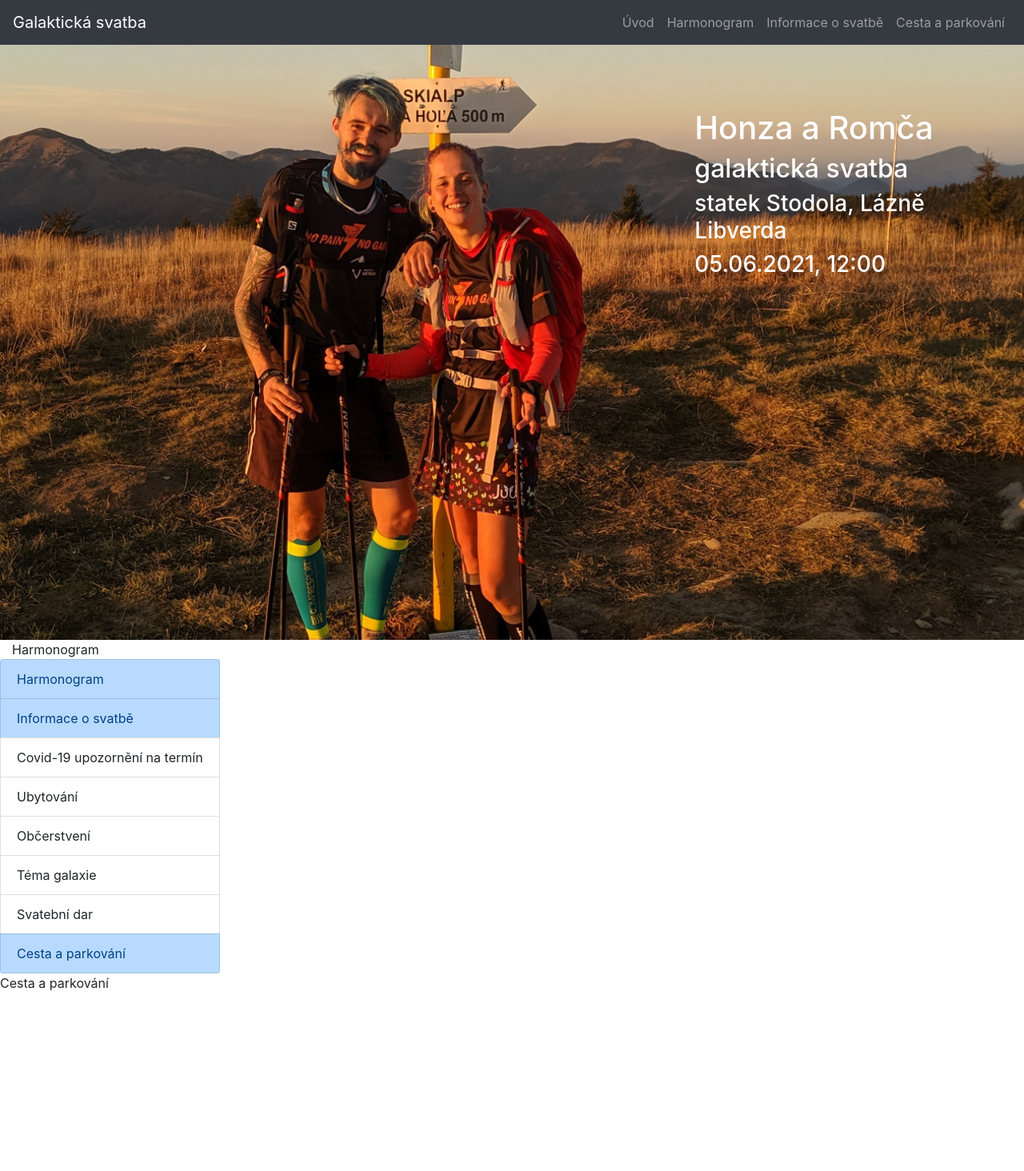
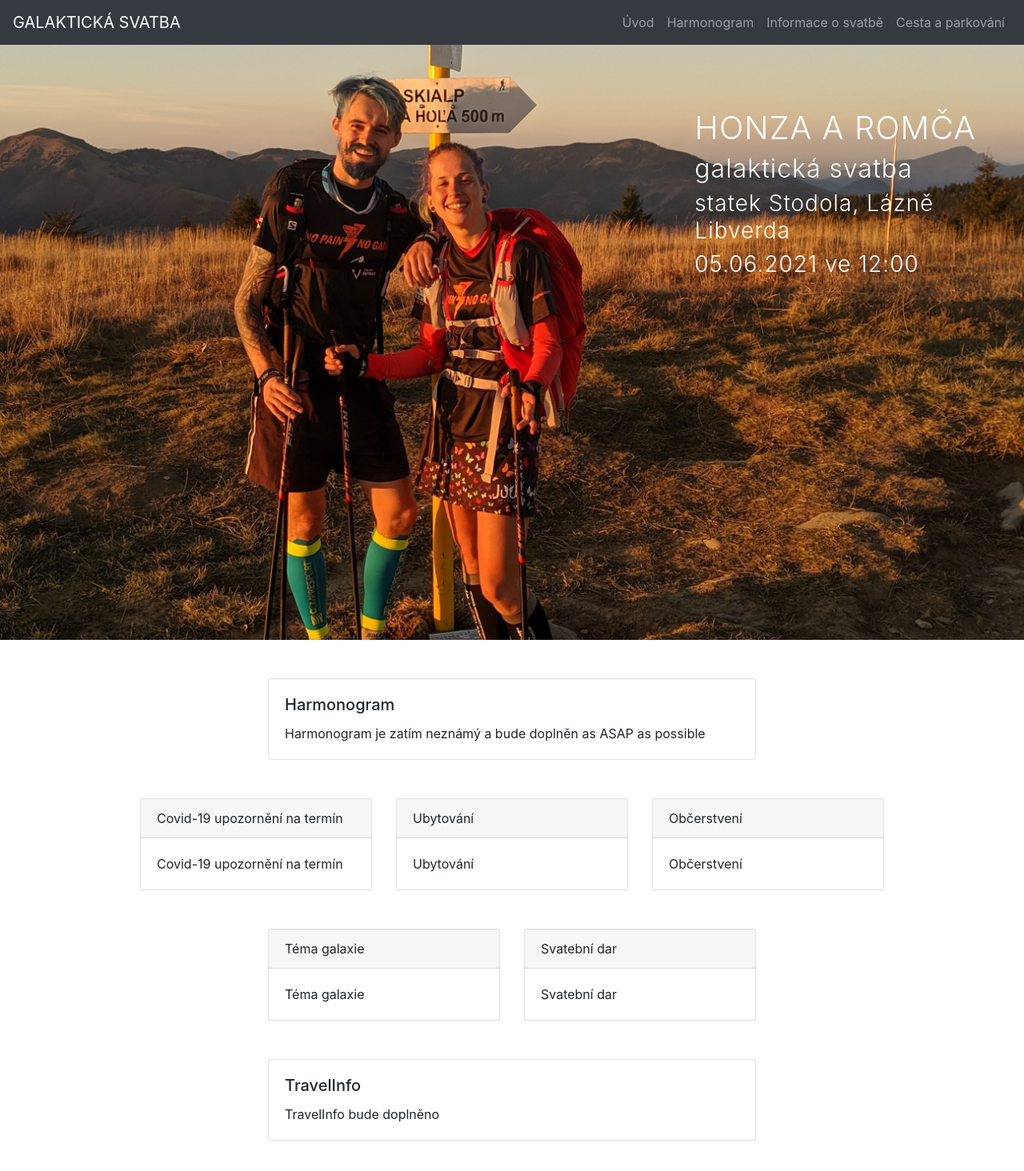
Before and after one commit to MacHonzee/galactic-wedding, a React (Create React App) app: page / in a window 1280 px wide. Shown: the top 1464 px of the page at 80% size. Before the commit the page ends 1241 px from the top, so only its background shows below. Built offline with nearby package versions, Linux system fonts and the light colour scheme.

Commit message:
More graphic adjustments

```diff
--- a/src/components/body.js
+++ b/src/components/body.js
@@ -6,7 +6,7 @@ import TravelInfo from "./travel-info";
 
 function Body() {
   return (
-    <Container fluid>
+    <Container className={"app-body"} fluid>
       <Home />
       <Harmonogram />
       <InfoCards />
--- a/src/components/harmonogram.js
+++ b/src/components/harmonogram.js
@@ -1,10 +1,20 @@
 import Row from "react-bootstrap/Row";
 import Col from "react-bootstrap/Col";
+import Card from "react-bootstrap/Card";
 
 function Harmonogram() {
   return (
-    <Row id={"harmonogram"}>
-      <Col>Harmonogram</Col>
+    <Row id={"harmonogram"} className={"justify-content-center mb-5"}>
+      <Col xs={12} sm={9} md={6}>
+        <Card>
+          <Card.Body>
+            <Card.Title>Harmonogram</Card.Title>
+            <Card.Text>
+              Harmonogram je zatím neznámý a bude doplněn as ASAP as possible
+            </Card.Text>
+          </Card.Body>
+        </Card>
+      </Col>
     </Row>
   );
 }
--- a/src/components/home.js
+++ b/src/components/home.js
@@ -4,13 +4,13 @@ import Col from "react-bootstrap/Col";
 
 function Home() {
   return (
-    <Row id={"home"}>
+    <Row id={"home"} className={"home-row mb-5"}>
       <Col xs={6} md={7} xl={8} />
       <Col className={"home-wrapper"}>
-        <h1>Honza a Romča</h1>
+        <h1>HONZA A ROMČA</h1>
         <h2>galaktická svatba</h2>
         <h3>statek Stodola, Lázně Libverda</h3>
-        <h3>05.06.2021, 12:00</h3>
+        <h3>05.06.2021 ve 12:00</h3>
       </Col>
     </Row>
   );
--- a/src/components/home.scss
+++ b/src/components/home.scss
@@ -1,4 +1,4 @@
-#home {
+.home-row {
     background: url("../assets/home_photo.jpg") top;
     background-size: cover;
 
@@ -7,5 +7,10 @@
     .home-wrapper {
         padding-top: 80px;
         color: white;
+        letter-spacing: 1px;
+
+        > * {
+            font-weight: 350;
+        }
     }
 }
--- a/src/components/info-cards.js
+++ b/src/components/info-cards.js
@@ -1,20 +1,47 @@
-import ListGroup from "react-bootstrap/ListGroup";
 import Row from "react-bootstrap/Row";
+import Col from "react-bootstrap/Col";
+import Card from "react-bootstrap/Card";
+
+function ColCard(props) {
+  return (
+    <Col xl={3} md={4} sm={6} xs={12}>
+      <Card>
+        <Card.Header>{props.header}</Card.Header>
+        <Card.Body>
+          <Card.Text>{props.children}</Card.Text>
+        </Card.Body>
+      </Card>
+    </Col>
+  );
+}
 
 function InfoCards() {
   return (
-    <Row id={"info"}>
-      <ListGroup>
-        <ListGroup.Item variant={"primary"}>Harmonogram</ListGroup.Item>
-        <ListGroup.Item variant={"primary"}>Informace o svatbě</ListGroup.Item>
-        <ListGroup.Item>Covid-19 upozornění na termín</ListGroup.Item>
-        <ListGroup.Item>Ubytování</ListGroup.Item>
-        <ListGroup.Item>Občerstvení</ListGroup.Item>
-        <ListGroup.Item>Téma galaxie</ListGroup.Item>
-        <ListGroup.Item>Svatební dar</ListGroup.Item>
-        <ListGroup.Item variant={"primary"}>Cesta a parkování</ListGroup.Item>
-      </ListGroup>
-    </Row>
+    <div id={"info"}>
+      <Row className={"justify-content-center mb-5"}>
+        <ColCard header={"Covid-19 upozornění na termín"}>
+          Covid-19 upozornění na termín
+        </ColCard>
+        <ColCard header={"Ubytování"}>Ubytování</ColCard>
+        <ColCard header={"Občerstvení"}>Občerstvení</ColCard>
+      </Row>
+
+      <Row className={"justify-content-center mb-5"}>
+        <ColCard header={"Téma galaxie"}>Téma galaxie</ColCard>
+        <ColCard header={"Svatební dar"}>Svatební dar</ColCard>
+      </Row>
+
+      {/*<ListGroup>*/}
+      {/*  <ListGroup.Item variant={"primary"}>Harmonogram</ListGroup.Item>*/}
+      {/*  <ListGroup.Item variant={"primary"}>Informace o svatbě</ListGroup.Item>*/}
+      {/*  <ListGroup.Item>Covid-19 upozornění na termín</ListGroup.Item>*/}
+      {/*  <ListGroup.Item>Ubytování</ListGroup.Item>*/}
+      {/*  <ListGroup.Item>Občerstvení</ListGroup.Item>*/}
+      {/*  <ListGroup.Item>Téma galaxie</ListGroup.Item>*/}
+      {/*  <ListGroup.Item>Svatební dar</ListGroup.Item>*/}
+      {/*  <ListGroup.Item variant={"primary"}>Cesta a parkování</ListGroup.Item>*/}
+      {/*</ListGroup>*/}
+    </div>
   );
 }
 
--- a/src/components/top.js
+++ b/src/components/top.js
@@ -10,11 +10,11 @@ function Top() {
       expand={"md"}
       collapseOnSelect
     >
-      <Navbar.Brand href="#home">Galaktická svatba</Navbar.Brand>
+      <Navbar.Brand href="#home">GALAKTICKÁ SVATBA</Navbar.Brand>
 
       <Navbar.Toggle />
 
-      <Navbar.Collapse className="justify-content-end" id="basic-navbar-nav">
+      <Navbar.Collapse className="justify-content-end">
         <Nav>
           <Nav.Link href="#home">Úvod</Nav.Link>
           <Nav.Link href="#harmonogram">Harmonogram</Nav.Link>
--- a/src/components/travel-info.js
+++ b/src/components/travel-info.js
@@ -1,7 +1,20 @@
 import Row from "react-bootstrap/Row";
+import Col from "react-bootstrap/Col";
+import Card from "react-bootstrap/Card";
 
 function TravelInfo() {
-  return <Row id={"travelInfo"}>Cesta a parkování</Row>;
+  return (
+    <Row id={"travelInfo"} className={"justify-content-center mb-5"}>
+      <Col xs={12} sm={9} md={6}>
+        <Card>
+          <Card.Body>
+            <Card.Title>TravelInfo</Card.Title>
+            <Card.Text>TravelInfo bude doplněno</Card.Text>
+          </Card.Body>
+        </Card>
+      </Col>
+    </Row>
+  );
 }
 
 export default TravelInfo;
```
